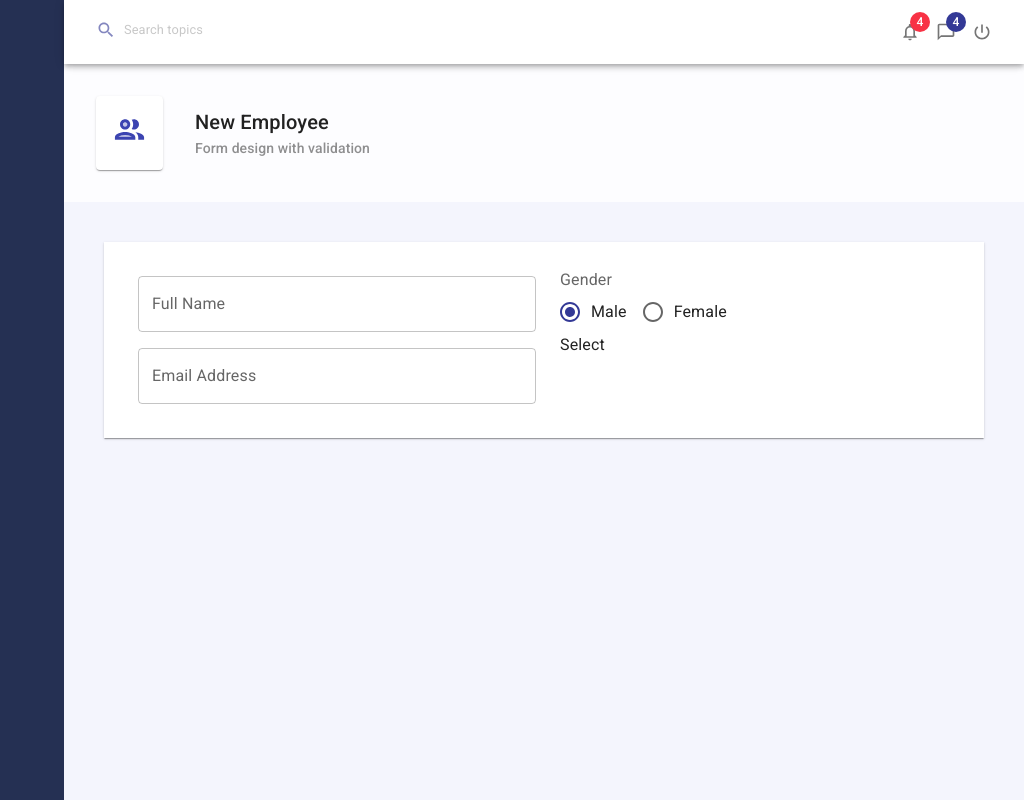
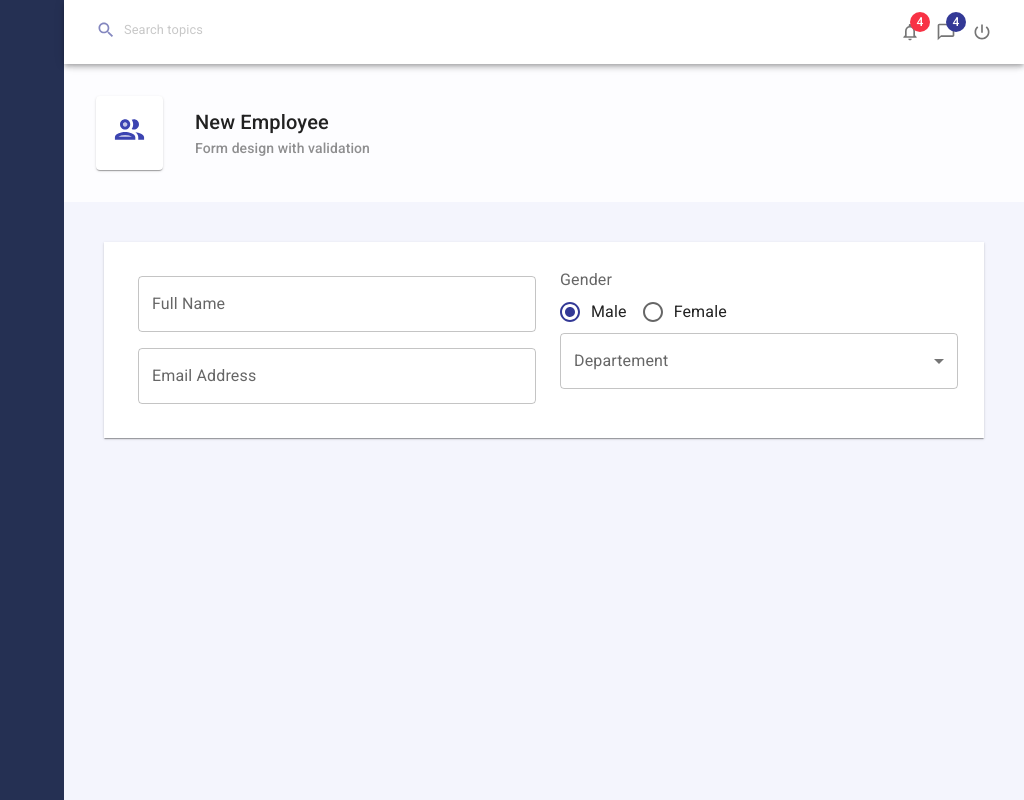
Before and after one commit to urbain32/complete-mui-system, a React (Create React App) app: page / in a window 1280 px wide. Shown: the whole page, without its empty margins (256-1280 px from the left). Built offline with nearby package versions, Linux system fonts and the light colour scheme.

Commit message:
creating a reusavle select

```diff
--- a/src/components/controls/Select.js
+++ b/src/components/controls/Select.js
@@ -1,6 +1,24 @@
+import {
+  FormControl,
+  InputLabel,
+  MenuItem,
+  Select as MuiSelect,
+} from "@mui/material";
 import React from "react";
 
 export default function Select(props) {
   const { name, label, value, onChange, options } = props;
-  return <div>Select</div>;
+  return (
+    <FormControl variant="outlined" fullWidth>
+      <InputLabel>{label}</InputLabel>
+      <MuiSelect name={name} label={label} value={value} onChange={onChange}>
+        <MenuItem value="">None</MenuItem>
+        {options.map((item) => (
+          <MenuItem key={item.id} value={item.id}>
+            {item.title}
+          </MenuItem>
+        ))}
+      </MuiSelect>
+    </FormControl>
+  );
 }
```
